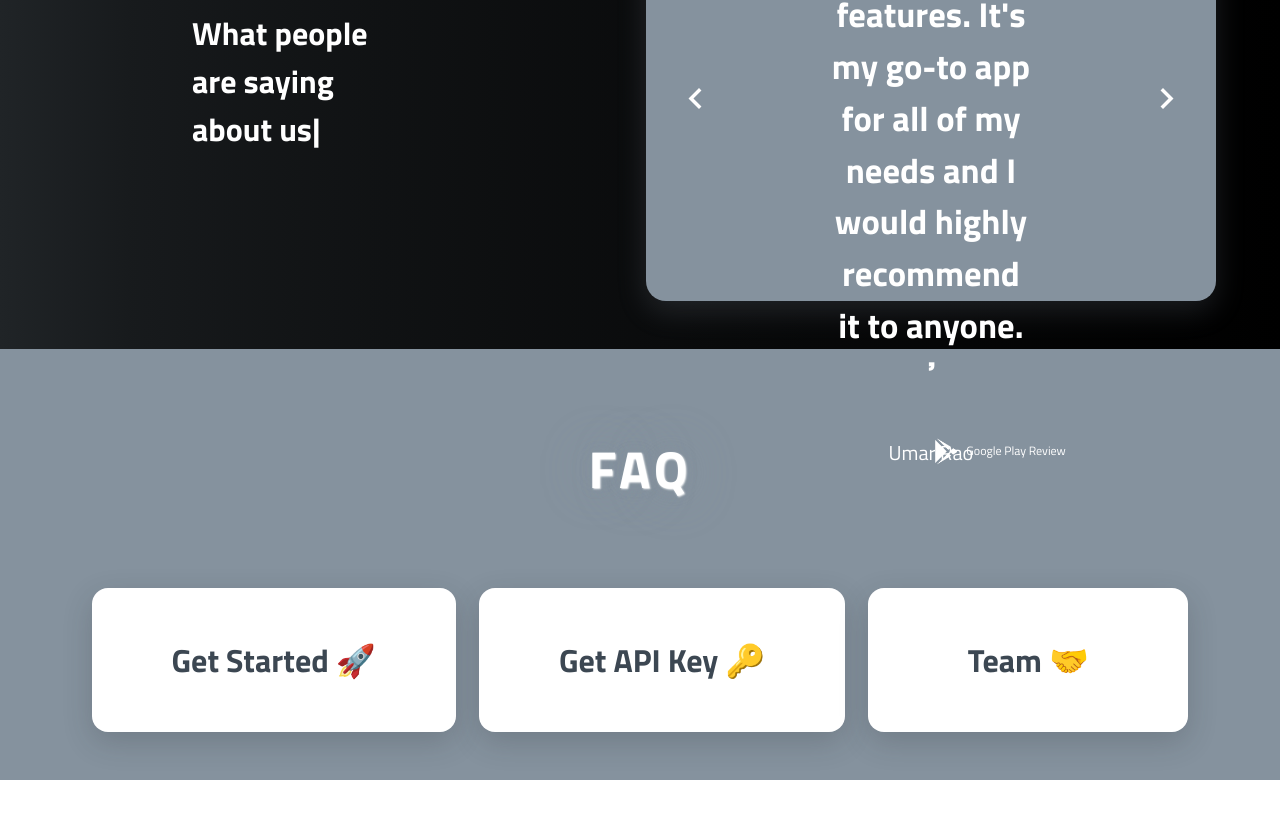
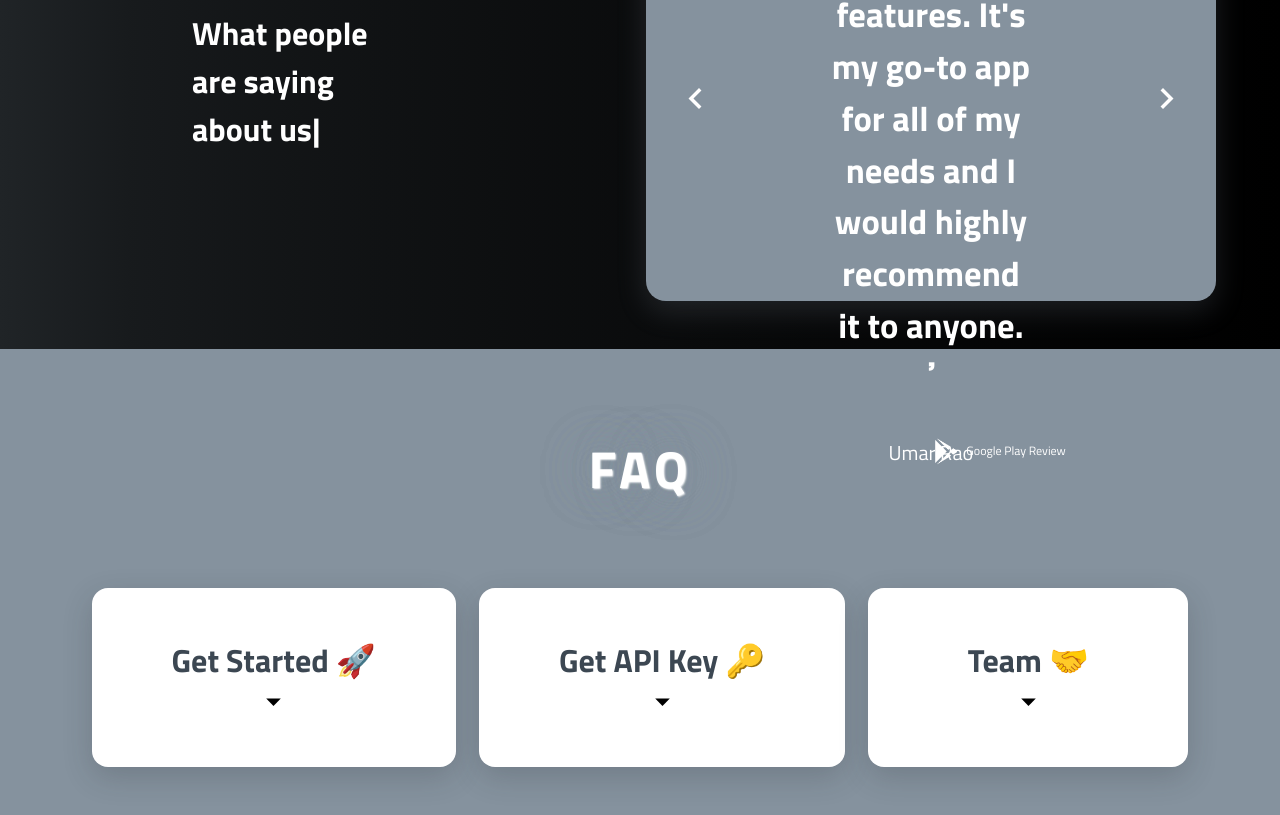
Before and after one commit to lilxtaz/AiFy-beta, a React (Create React App) app: page / in a window 1280 px wide. Shown: the part 1395-2210 px from the top of the page. Before the commit the page ends 2175 px from the top, so only its background shows below. Built offline with nearby package versions, Linux system fonts and the light colour scheme; no server answers.

Commit message:
further work on FAQ section

```diff
--- a/src/components/Card.js
+++ b/src/components/Card.js
@@ -2,6 +2,7 @@ import React, { useState } from 'react'
 import { motion } from 'framer-motion'
 import Button from '@mui/material-next/Button';
 import KeyboardArrowRightIcon from '@mui/icons-material/KeyboardArrowRight';
+import ArrowDropDownIcon from '@mui/icons-material/ArrowDropDown';
 import '@fontsource/roboto/300.css';
 import '@fontsource/roboto/400.css';
 import '@fontsource/roboto/500.css';
@@ -10,13 +11,18 @@ import '@fontsource/roboto/700.css';
 const Card = (props) => {
 
   const [isOpen, setIsOpen] = useState(false);
+  const [downBtn, setDownBtn] = useState(true);
+
 
   return (
     <div className='card-container'>
 
-        <motion.div transition={{layout:{duration: 1, type: "spring"}}} layout onClick={()=>setIsOpen(!isOpen)} style={{borderRadius: "1rem", boxShadow: "0px 10px 30px rgba(33, 38, 43, 0.2)", minWidth: "40vh"}} className='card'>
+        <motion.div transition={{layout:{duration: 1, type: "spring"}}} layout onClick={()=>{setIsOpen(!isOpen);setDownBtn(!downBtn);}} style={{borderRadius: "1rem", boxShadow: "0px 10px 30px rgba(33, 38, 43, 0.2)", minWidth: "40vh"}} className='card'>
 
             <motion.h1 layout="position" >{props.title}</motion.h1>
+            {downBtn && (<motion.div style={{ display: 'flex', alignItems: 'center', justifyContent: 'center' }}>
+              <ArrowDropDownIcon fontSize='large' />
+            </motion.div>)}
             {isOpen &&
             (<motion.div initial={{opacity: 0}} animate={{opacity: 1}} transition={{duration: 0.7}} className='expand'>
 
@@ -24,7 +30,7 @@ const Card = (props) => {
                 {props.content}
               </p>
 
-              <Button variant='text' sx={{backgroundColor:'white', color: '#85929E', marginTop: '15px', alignItems: 'center'}}><KeyboardArrowRightIcon fontSize="small" sx={{opacity: '0'}}/>Explore<KeyboardArrowRightIcon fontSize="small"/></Button>
+              <Button className='card-btn' variant='text' ><KeyboardArrowRightIcon fontSize="small" sx={{opacity: '0'}}/>Explore<KeyboardArrowRightIcon fontSize="small"/></Button>
 
             </motion.div>)}
 
@@ -36,3 +42,5 @@ const Card = (props) => {
 }
 
 export default Card
+
+//style={{backgroundColor:'#85929E', color: '#21262b', marginTop: '15px', alignItems: 'center'}}
--- a/src/styles/styles.css
+++ b/src/styles/styles.css
@@ -12,6 +12,7 @@
 :root{
 
     --mainColor: #3c4752;
+    --mainColorVeryLight: #dbdbdb;
     --mainColorLight: #85929E;
     --mainColorDark: #21262b;
     --textColor: #ffffff;
@@ -313,6 +314,29 @@ body{
 
 }
 
+.card-btn{
+
+    color: var(--mainColorDark) !important;
+    margin-top: 15px !important;
+    align-items: center !important;
+
+}
+
+.card-btn:hover{
+
+    background-color:var(--mainColorVeryLight) !important;
+    color: var(--mainColorDark) !important;
+    margin-top: 15px !important;
+    align-items: center !important;
+
+}
+
+.card-down-arrow{
+
+    align-items: center !important;
+
+}
+
 .tutorial-container{
 
     display: flex;
@@ -333,7 +357,7 @@ body{
     color: var(--textColor);
     font-size: 52px;
     letter-spacing: 0.25rem;
-    text-shadow: 1px 1px 2px white, 0 0 0.2em var(--mainColorLight), 0 0 1em var(--mainColorLight);
+    text-shadow: 1px 1px 2px white, 0 0 1em var(--mainColorLight), 0 0 1em var(--mainColorLight);
 
 }
 
```
